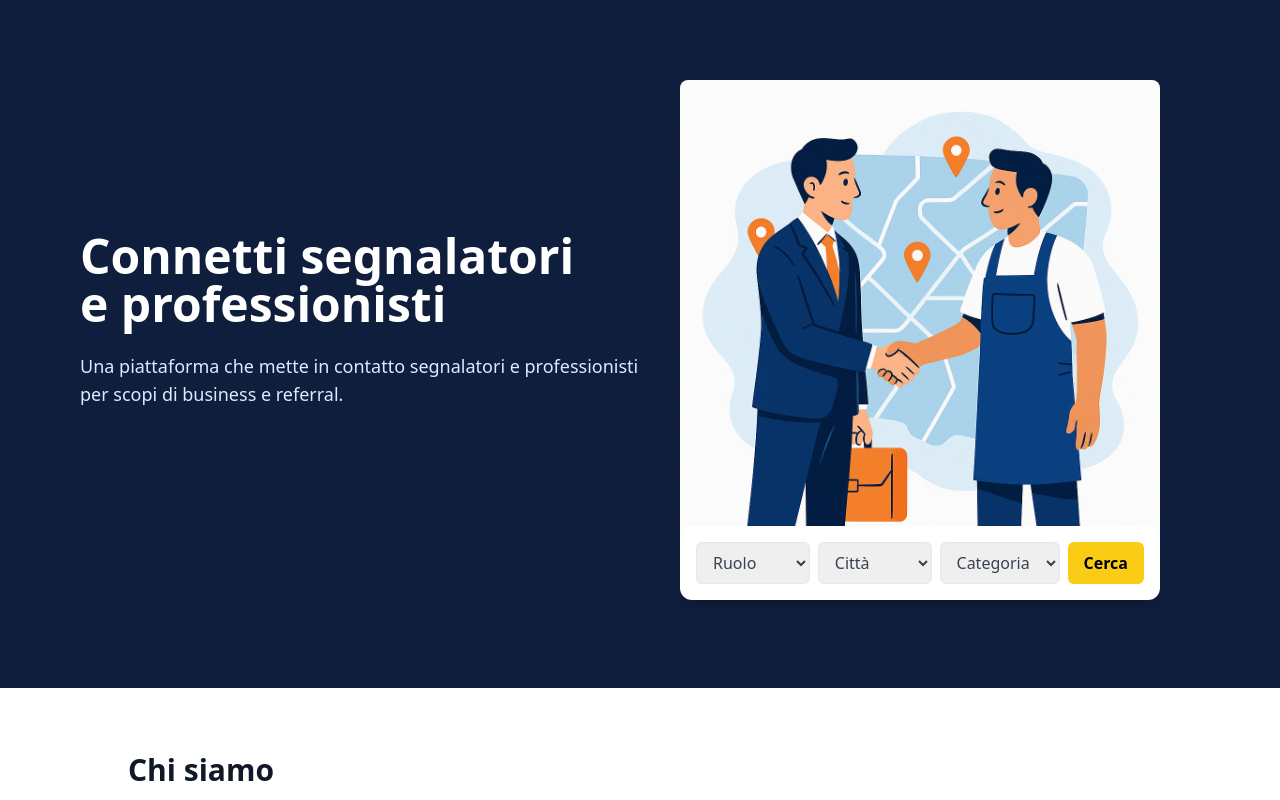
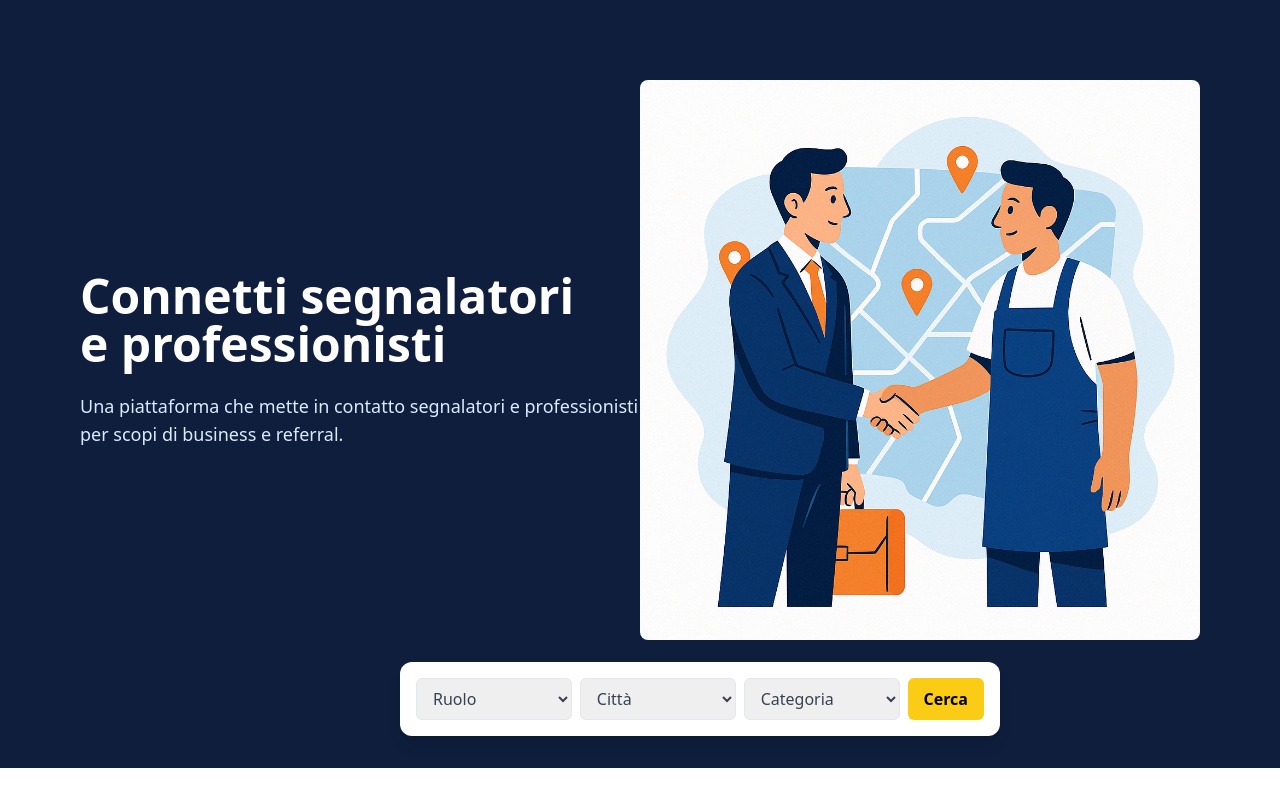
Before and after one commit to ilfrusciante/Connectiamo-website, a Next.js app: page / in a window 1280 px wide. Shown: the top 800 px of the page. Built offline with nearby package versions, Linux system fonts and the light colour scheme.

Commit message:
Update index.js

```diff
--- a/pages/index.js
+++ b/pages/index.js
@@ -11,11 +11,11 @@ export default function Home() {
       <main className="bg-white text-gray-900">
 
         {/* HERO SECTION */}
-        <section className="bg-[#0f1e3c] text-white pt-20 pb-32 px-6 md:px-20 relative">
+        <section className="bg-[#0f1e3c] text-white pt-20 pb-32 px-6 md:px-20 relative overflow-hidden">
           <div className="max-w-7xl mx-auto flex flex-col md:flex-row items-center justify-between relative z-10">
 
             {/* Testo */}
-            <div className="md:w-1/2 space-y-6">
+            <div className="md:w-1/2 space-y-6 z-10">
               <h1 className="text-4xl md:text-5xl font-bold leading-tight">
                 Connetti segnalatori <br /> e professionisti
               </h1>
@@ -25,18 +25,20 @@ export default function Home() {
             </div>
 
             {/* Immagine */}
-            <div className="md:w-1/2 mt-10 md:mt-0 flex justify-center relative">
+            <div className="md:w-1/2 mt-10 md:mt-0 flex justify-center relative z-0">
               <Image
                 src="/images/connect-hero.png"
                 alt="Professionisti"
-                width={480}
-                height={400}
+                width={600}
+                height={480}
                 className="rounded-lg"
                 priority
               />
+            </div>
+          </div>
 
-              {/* Barra sovrapposta */}
-              <div className="absolute -bottom-10 left-1/2 -translate-x-1/2 bg-white rounded-xl shadow-lg flex flex-wrap gap-2 p-4 w-[90%] md:w-[480px]">
+          {/* Barra sovrapposta tra testo e immagine */}
+          <div className="absolute left-1/2 -translate-x-[40%] bottom-8 bg-white rounded-xl shadow-lg flex flex-wrap gap-2 p-4 w-[90%] md:w-[600px] z-20">
             <select className="flex-1 px-3 py-2 rounded-md border text-gray-700">
               <option>Ruolo</option>
             </select>
@@ -49,8 +51,6 @@ export default function Home() {
             <button className="bg-yellow-400 hover:bg-yellow-300 text-black font-semibold px-4 py-2 rounded-md">
               Cerca
             </button>
-              </div>
-            </div>
           </div>
         </section>
 
```
Lines whose indentation alone changed are shown as unchanged.
